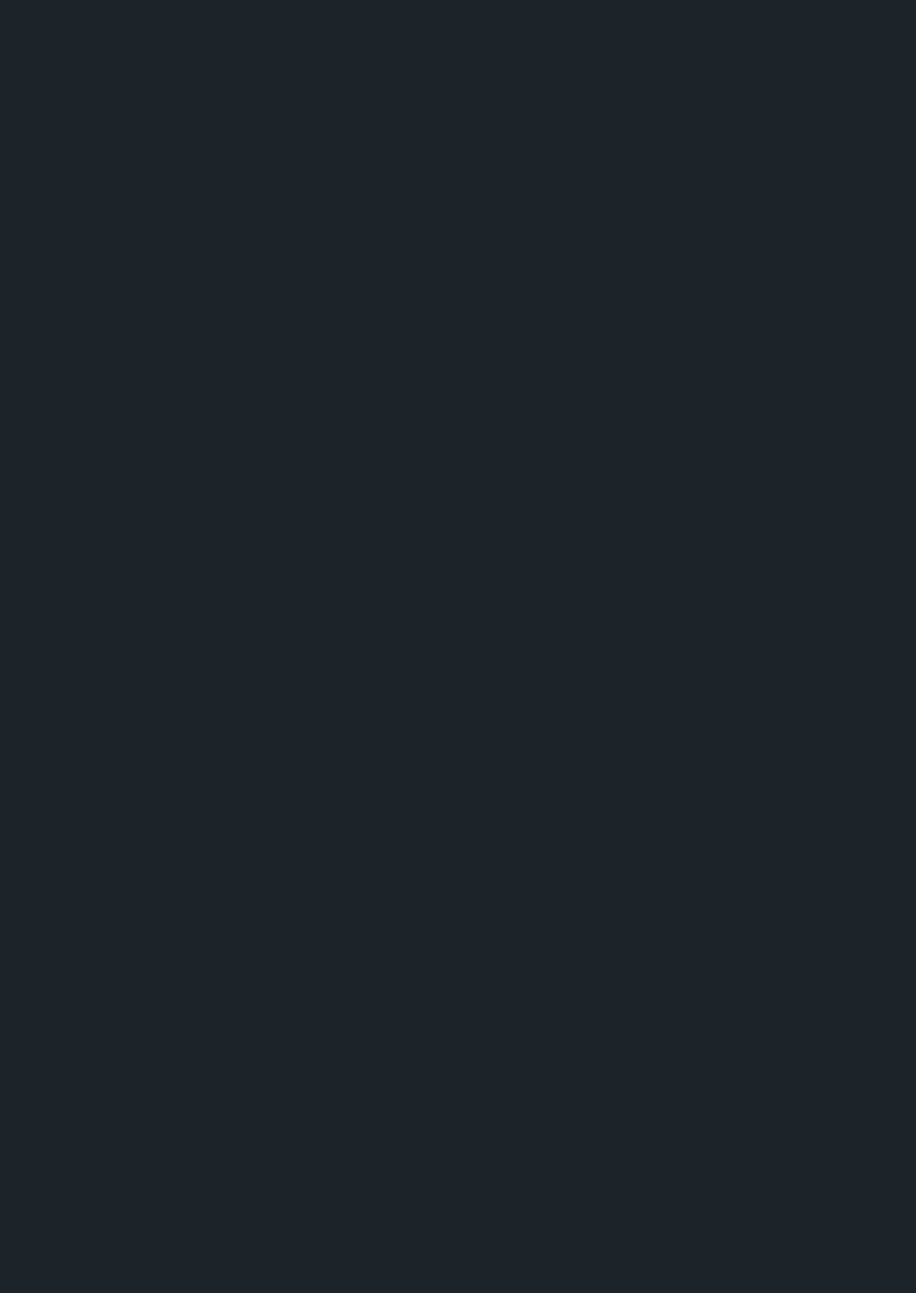
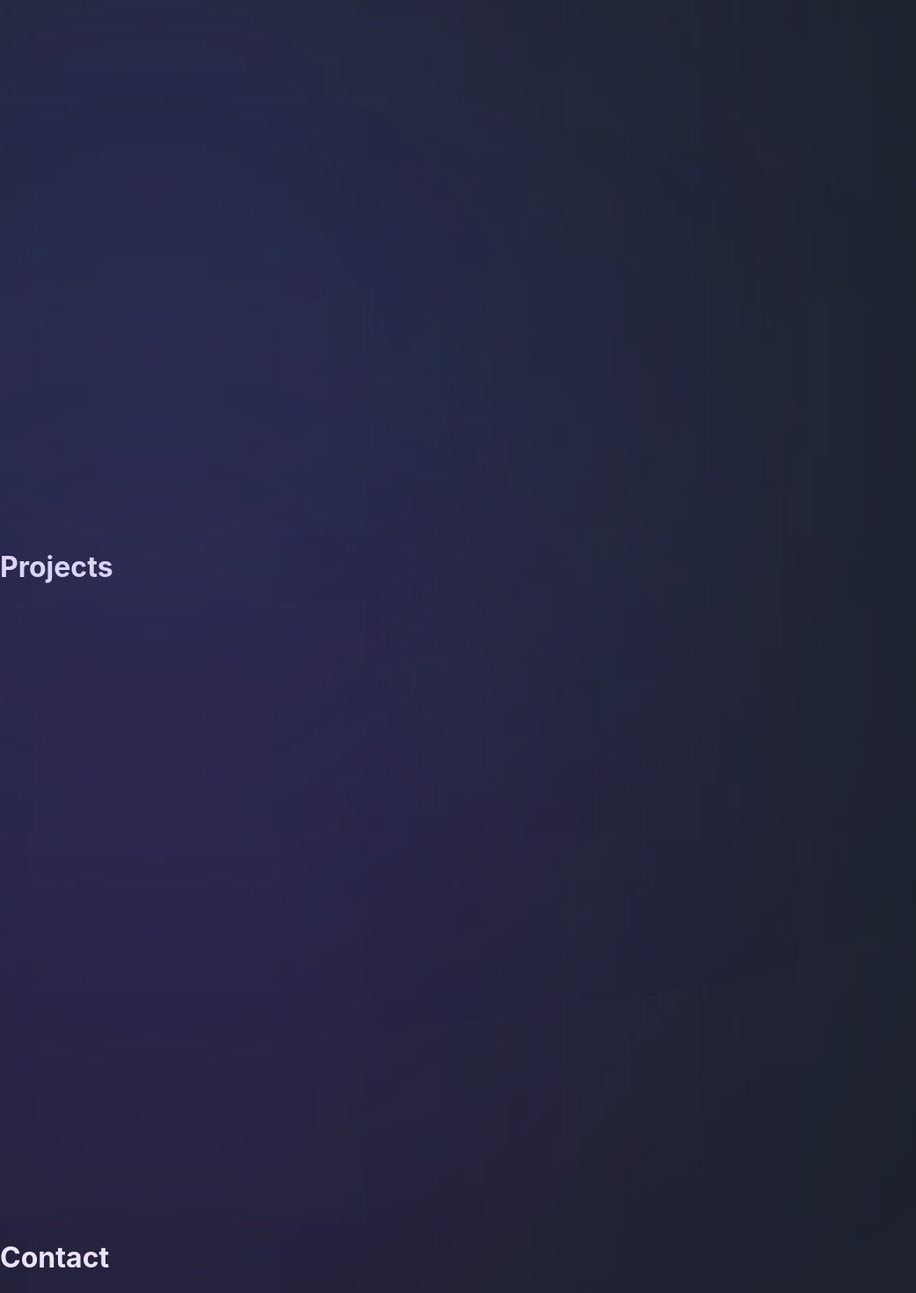
Before and after one commit to fdoalcos/Portfolio, a React (Create React App) app: page / in a window 1280 px wide. Shown: the part 5452-6922 px from the top of the page at 88% size, without its empty margins (0-1042 px from the left). Before the commit the page ends 5354 px from the top, so only its background shows below. Built offline with nearby package versions, Linux system fonts and the light colour scheme.

Commit message:
Just changing the structure of the project and contact page

```diff
--- a/src/App.js
+++ b/src/App.js
@@ -2,6 +2,8 @@ import './App.css';
 import Home from './components/Home';
 import AboutMe from './components/AboutMe';
 import Skills from './components/Skills';
+import Projects from './components/Projects';
+import Contact from './components/Contact';
 
 function App() {
   return (
@@ -15,6 +17,12 @@ function App() {
       <div id="Skills">
         <Skills />
       </div>
+      <div id="Projects">
+        <Projects />
+      </div>
+      <div id="Contact">
+        <Contact />
+      </div>
 
 
     </div>
--- a/src/components/Contact.js
+++ b/src/components/Contact.js
@@ -0,0 +1,14 @@
+import React from 'react';
+import GradientPurple from './GradientPurple';
+
+function Contact(props) {
+    return (
+        <div>
+            <GradientPurple />
+            <GradientPurple />
+            <h1>Contact</h1>
+        </div>
+    );
+}
+
+export default Contact;
--- a/src/components/Projects.js
+++ b/src/components/Projects.js
@@ -0,0 +1,15 @@
+import React from 'react';
+import GradientBlue from './GradientBlue';
+import GradientPurple from './GradientPurple';
+
+function Projects(props) {
+    return (
+        <div>
+            <GradientPurple />
+            <GradientBlue />
+            <h1>Projects</h1>
+        </div>
+    );
+}
+
+export default Projects;
```
